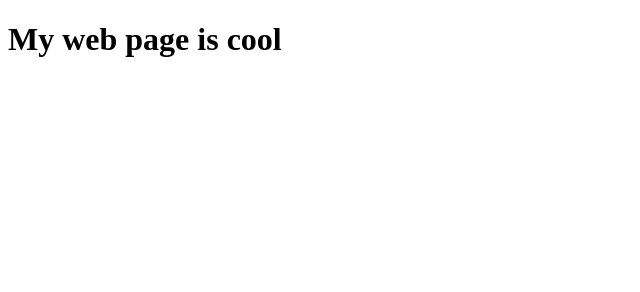
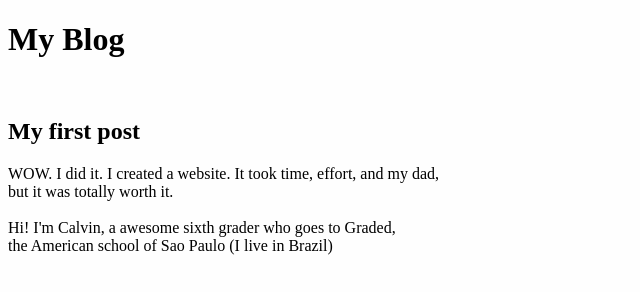
Before and after one commit to CalvGrizzy/CalvGrizzy.github.io, a plain HTML site: page index.html in a window 1280 px wide. Shown: the whole page, without its empty margins (0-640 px from the left). Drawn offline with Linux system fonts and the light colour scheme.

Commit message:
First post and a bit of color change

```diff
--- a/index.html
+++ b/index.html
@@ -6,11 +6,23 @@
     <meta name="viewport" content="width=device-width, initial-scale=1.0">
     <title>CalvGrizzy's web page</title>
 </head>
+
 <body>
-    <h1>My web page is cool</h1>
+    <h1>My Blog</h1>
+    <br>
+    <h2>My first post</h2>
+    <p>
+        WOW. I did it. I created a website.
+         It took time, effort, and my dad, <br>but it was totally worth it.
+        <br>
+        <br>
+        Hi! I'm Calvin, a awesome sixth grader who goes to Graded, <br>
+         the American school of Sao Paulo (I live in Brazil)
+        </p>
 
 
+    <script src="script.js"></script>
+</body>
 
-<script src="script.js"></script>
-</body>
+
 </html>
--- a/style.css
+++ b/style.css
@@ -0,0 +1,8 @@
+body {
+    background-color:rgb(254, 254, 254);
+    color:rgb(0, 0, 0);
+}
+
+h1 {
+    color: rgb(0, 0, 0);
+}
```
